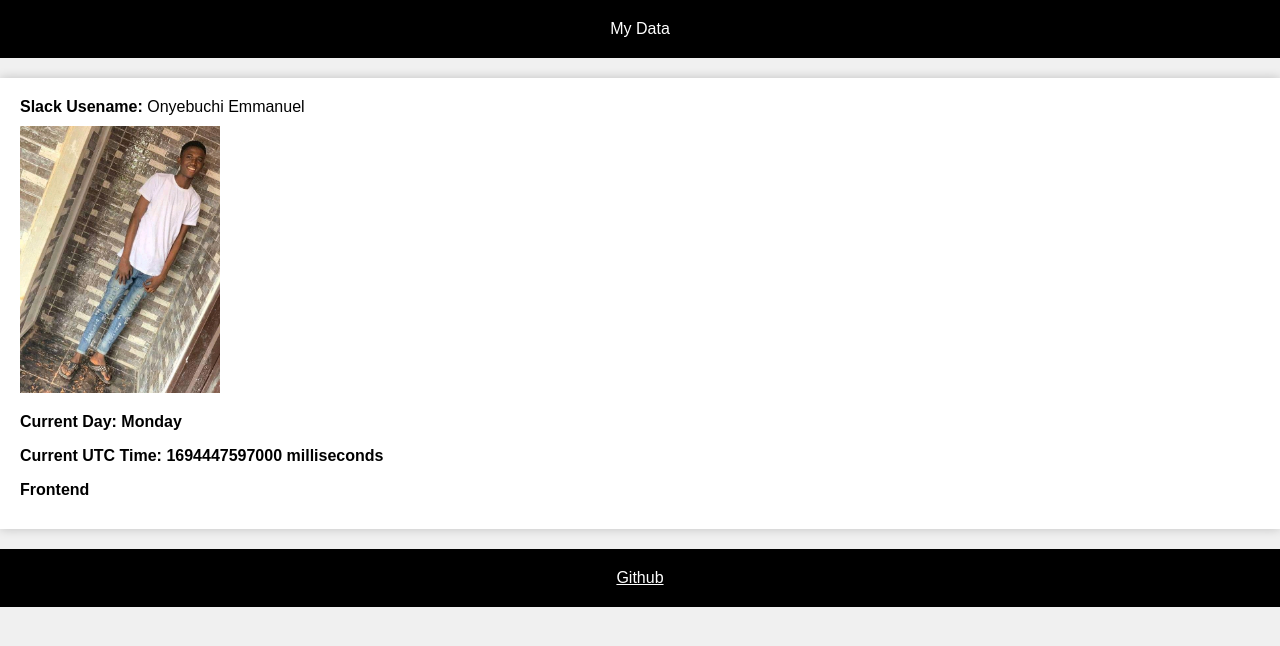
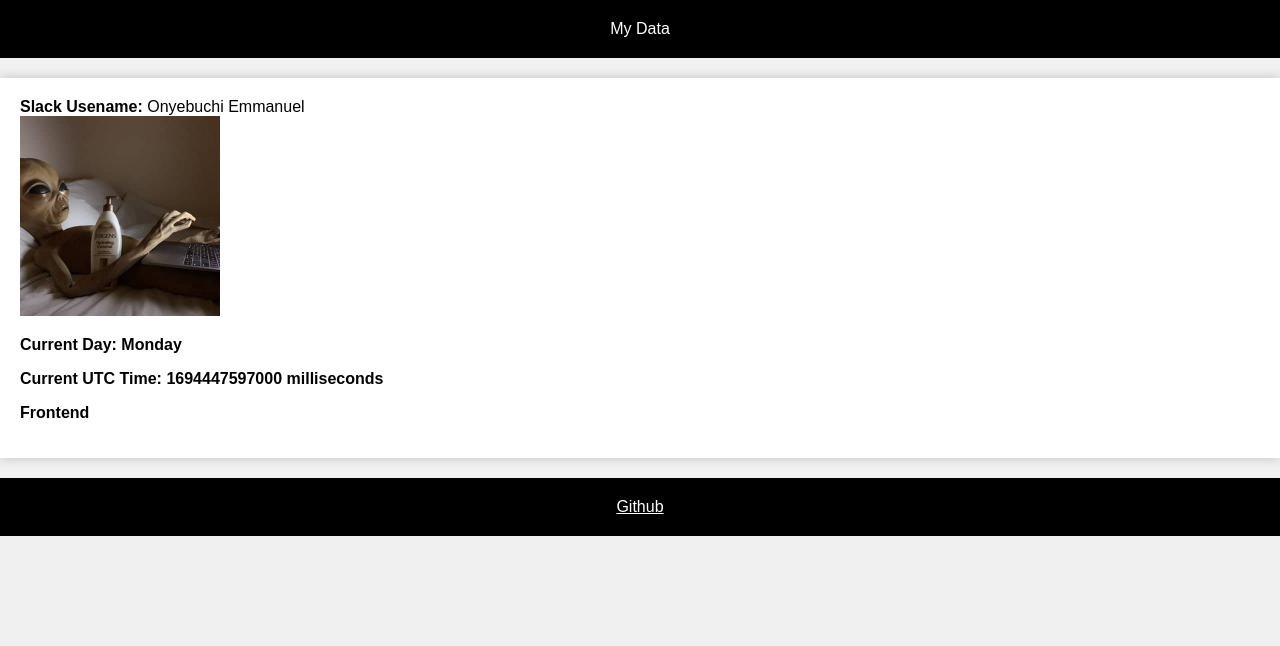
Before and after one commit to rabada7/hngstageone, a plain HTML site: page index.html in a window 1280 px wide. Drawn offline with Linux system fonts and the light colour scheme.

Commit message:
Add files via upload

```diff
--- a/index.html
+++ b/index.html
@@ -15,7 +15,7 @@
         <span>Onyebuchi Emmanuel</span>
        </div>
      <div class="data-item" data-testid="slackDisplayImage">
-        <img src="./images/IMG-20200724-WA0016.jpg">
+        <img src="./images/WhatsApp Image 2023-07-30 at 09.23.12.jpg" alt="Onyebuchi Emmanuel">
      </div>
      <p class="data-item" data-testid="currentDayOfTheWeek"></p>
      <p class="data-item"  data-testid="currentUTCTime"></p>
--- a/style.css
+++ b/style.css
@@ -23,9 +23,8 @@ p{
     background-color: #fff;
     box-shadow: 0 0 10px rgba(0, 0, 0, 0.2);
 }
-.data-item {
-    margin-bottom: 10px;
-}
+
+
 .data-item label{
   font-weight: bolder;
 }
```
